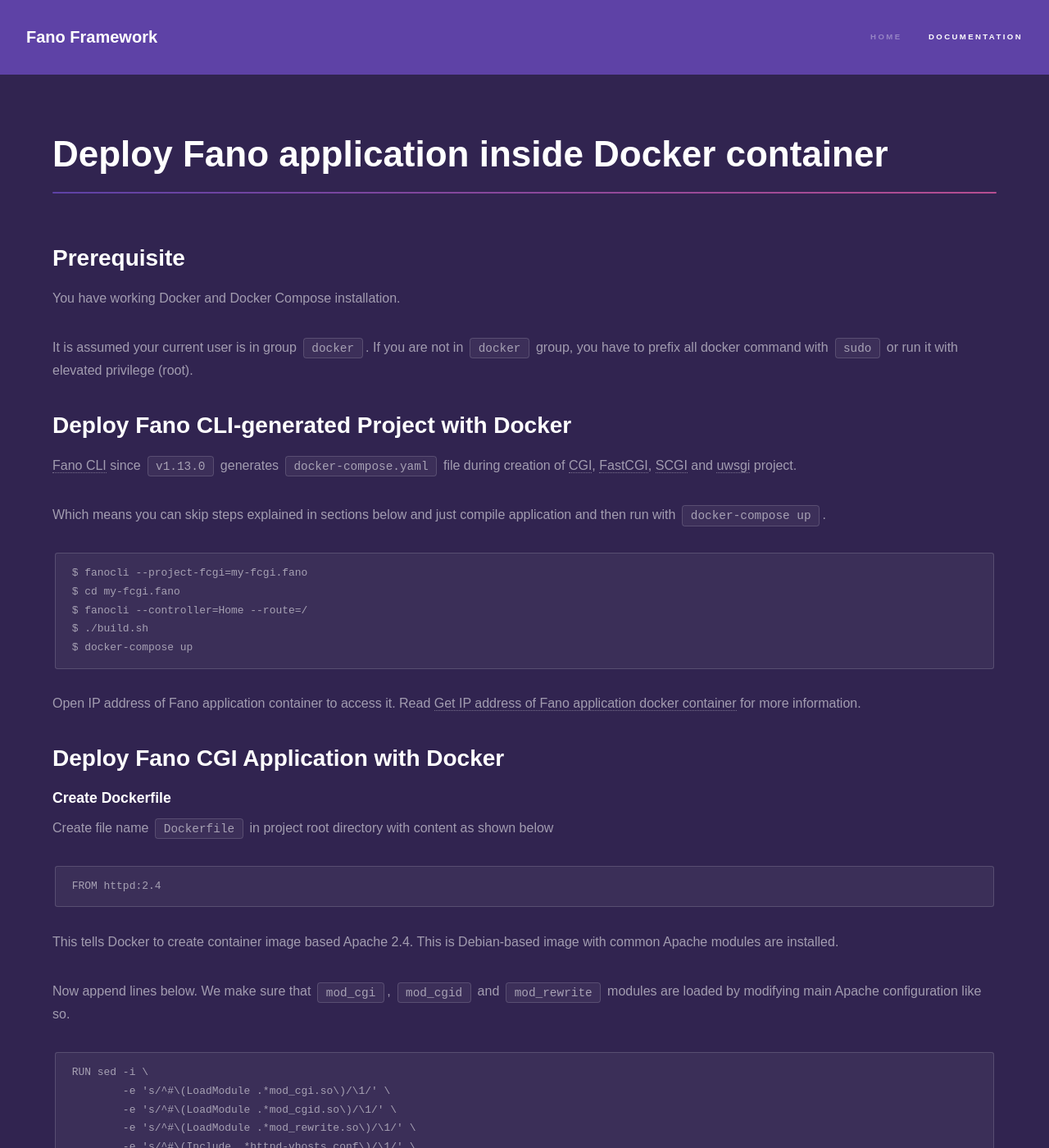
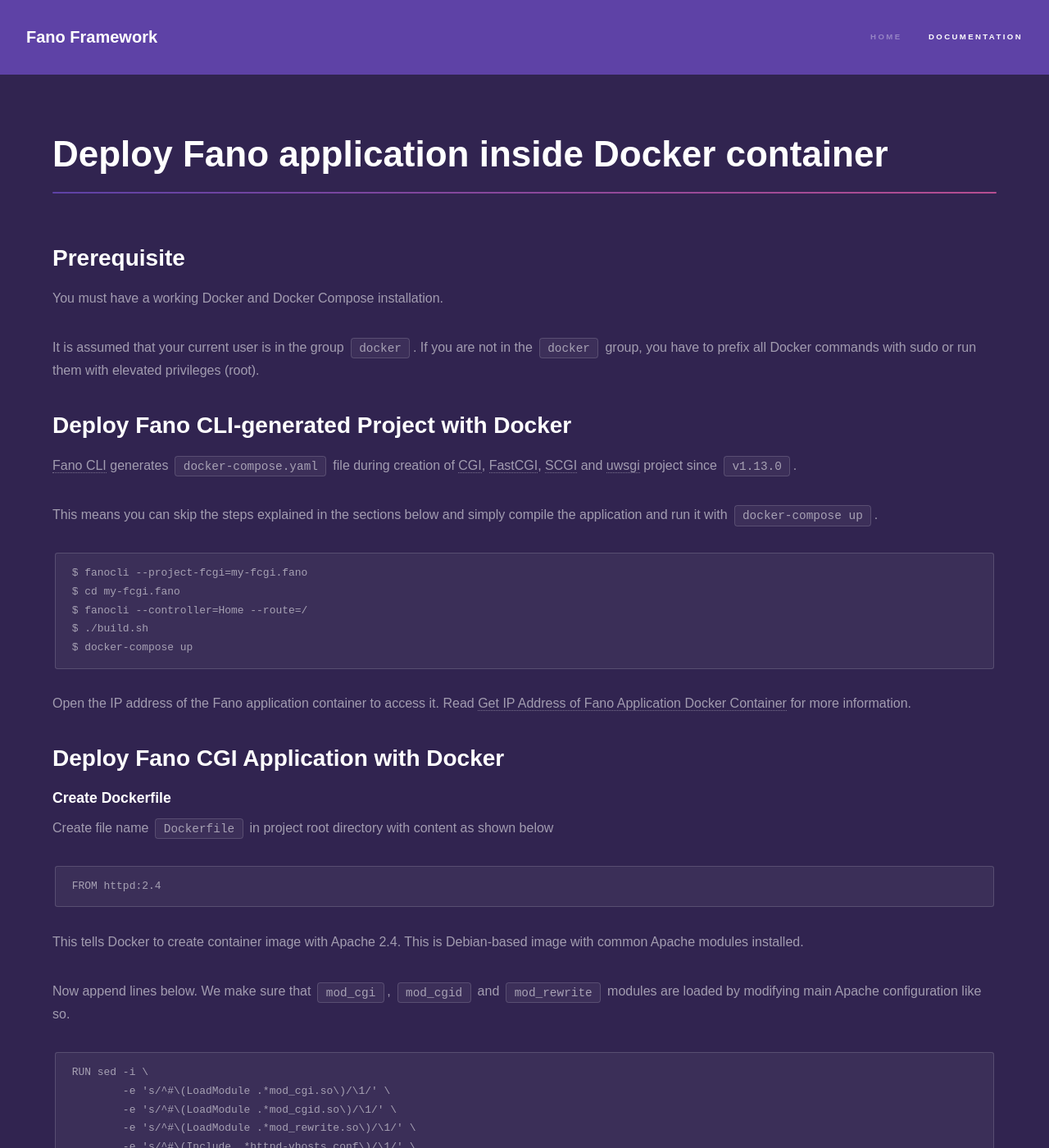
Before and after one commit to fanoframework/fanoframework.github.io, a Jekyll site: the page built from deployment/docker/index.md, in a window 1280 px wide and 1400 px high. Shown: the whole window at 82% size. Built offline with Jekyll 4.4.1, drawn with Linux system fonts in a browser that asks for light colours; our own code applies the rules of GitHub Pages for plain Markdown files; some of the changed text lies outside the part shown.

Commit message:
improve text

````diff
--- a/deployment/docker/index.md
+++ b/deployment/docker/index.md
@@ -7,15 +7,16 @@
 
 ## Prerequisite
 
-You have working Docker and Docker Compose installation.
+You must have a working Docker and Docker Compose installation.
 
-It is assumed your current user is in group `docker`. If you are not in `docker` group, you have to prefix all docker command with `sudo` or run it with elevated privilege (root).
+It is assumed that your current user is in the group `docker`. If you are not in the `docker` group, you have to prefix all Docker commands with sudo or run them with elevated privileges (root).
 
 ## Deploy Fano CLI-generated Project with Docker
 
-[Fano CLI](/scaffolding-with-fano-cli/) since `v1.13.0` generates `docker-compose.yaml` file during creation of [CGI](/scaffolding-with-fano-cli/creating-project/#scaffolding-cgi-project), [FastCGI](/scaffolding-with-fano-cli/creating-project/#scaffolding-fcgid-project), [SCGI](/scaffolding-with-fano-cli/creating-project/#scaffolding-scgi-project) and [uwsgi](/scaffolding-with-fano-cli/creating-project/#scaffolding-uwsgi-project) project.
+[Fano CLI](/scaffolding-with-fano-cli/) generates `docker-compose.yaml` file during creation of [CGI](/scaffolding-with-fano-cli/creating-project/#scaffolding-cgi-project), [FastCGI](/scaffolding-with-fano-cli/creating-project/#scaffolding-fcgid-project), [SCGI](/scaffolding-with-fano-cli/creating-project/#scaffolding-scgi-project) and [uwsgi](/scaffolding-with-fano-cli/creating-project/#scaffolding-uwsgi-project) project since `v1.13.0`.
 
-Which means you can skip steps explained in sections below and just compile application and then run with `docker-compose up`.
+This means you can skip the steps explained in the sections below and simply compile the application and run it with `docker-compose up`.
+
 ```
 $ fanocli --project-fcgi=my-fcgi.fano
 $ cd my-fcgi.fano
@@ -24,8 +25,8 @@
 $ docker-compose up
 ```
 
-Open IP address of Fano application container to access it.
-Read [Get IP address of Fano application docker container](#get-ip-address-of-fano-application-docker-container) for more information.
+Open the IP address of the Fano application container to access it.
+Read [Get IP Address of Fano Application Docker Container](#get-ip-address-of-fano-application-docker-container) for more information.
 
 ## Deploy Fano CGI Application with Docker
 
@@ -36,7 +37,7 @@
 FROM httpd:2.4
 ```
 
-This tells Docker to create container image based Apache 2.4. This is Debian-based image with common Apache modules are installed.
+This tells Docker to create container image with Apache 2.4. This is Debian-based image with common Apache modules  installed.
 
 Now append lines below. We make sure that `mod_cgi`, `mod_cgid` and `mod_rewrite` modules are loaded by modifying main Apache configuration like so.
 
@@ -50,18 +51,17 @@
         /usr/local/apache2/conf/httpd.conf
 ```
 
-In case unclear to you, regular expressions replace `#LoadModule mod_cgi` to become `LoadModule mod_cgi` effectively tells Apache  to load `mod_cgi`.
+If it is not clear to you, regular expression replaces `#LoadModule mod_cgi` to become `LoadModule mod_cgi`, effectively telling Apache to load `mod_cgi`.
 
-We also tells Apache to include any additional configurations in `httpd-vhosts.conf` file and set `ServerName` configuration.
+We also tell Apache to include any additional configurations in the `httpd-vhosts.conf` file and set the `ServerName` configuration.
 
-
-Append line below to copy `vhost.example` file to `httpd-vhosts.conf` inside container. We will create `vhost.example` latter.
+Append the line below to copy the `vhost.example` file to `httpd-vhosts.conf` inside the container. We will create `vhost.example` later.
 
 ```
 COPY ./vhost.example /usr/local/apache2/conf/extra/httpd-vhosts.conf
 ```
 
-Remove `index.html` as we do not need it, but this is optional step.
+Remove `index.html` as we do not need it, but this is an optional step.
 ```
 RUN rm /usr/local/apache2/htdocs/index.html
 ```
````
